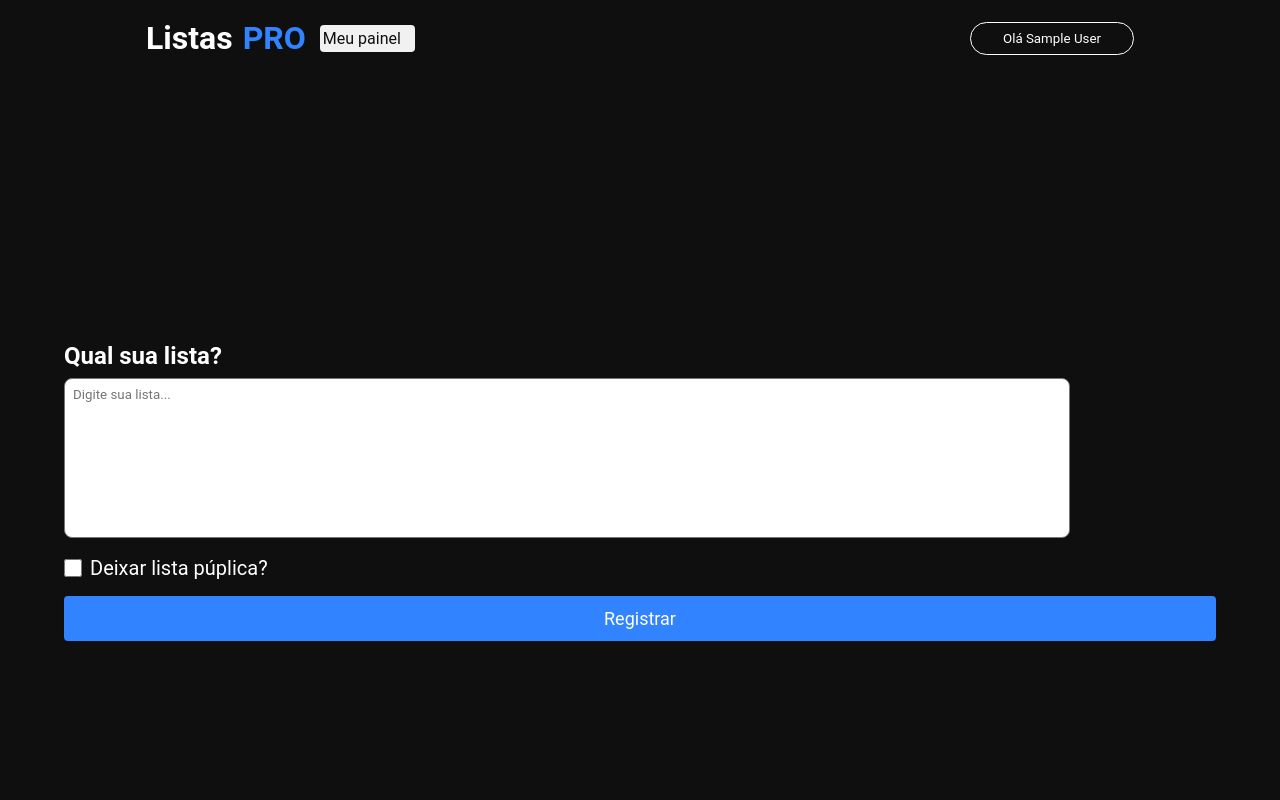
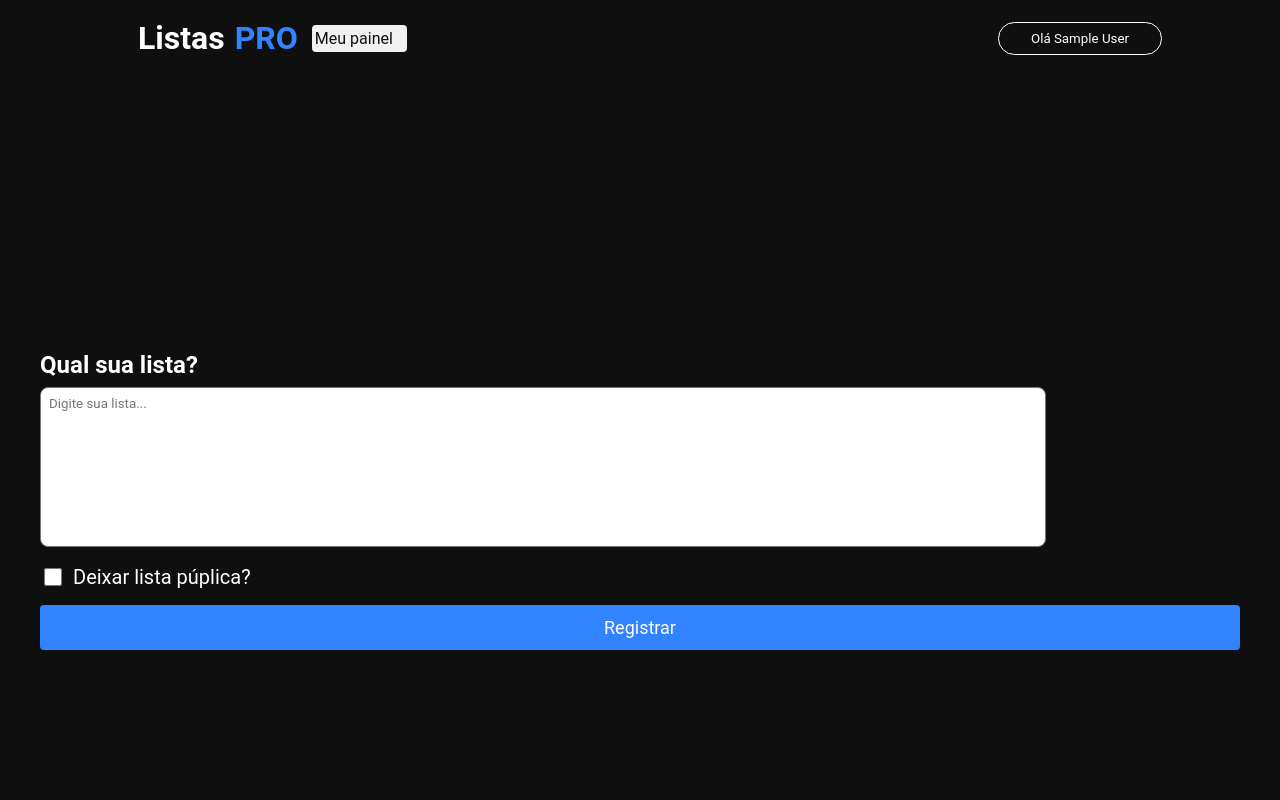
Before and after one commit to MikeSV2809/ListasPRO, a Next.js app: page /dashboard in a window 1280 px wide. Shown: the top 800 px of the page. Built offline with nearby package versions, Linux system fonts and the light colour scheme; no server answers; the database is empty; sample sign-in values are in the browser's storage.

Commit message:
Alteração no css das páginas de dashboard e home

```diff
--- a/src/pages/dashboard/styles.module.css
+++ b/src/pages/dashboard/styles.module.css
@@ -1,12 +1,9 @@
-* {
+html, body {
+    width: 100%;
+    min-height: 100vh;
     margin: 0;
     padding: 0;
     box-sizing: border-box;
-}
-
-html, body {
-    width: 100%;
-    min-height: 100vh;
 }
 
 .container {
--- a/src/pages/home.module.css
+++ b/src/pages/home.module.css
@@ -1,14 +1,11 @@
 @import url('https://fonts.googleapis.com/css2?family=Roboto:ital,wght@0,100..900;1,100..900&display=swap');
-
-* {
-    margin: 0;
-    padding: 0;
-    box-sizing: border-box;
-}
 
 html, body {
     width: 100%;
     min-height: 100vh;
+    margin: 0;
+    padding: 0;
+    box-sizing: border-box;
 }
 
 .container {
```
